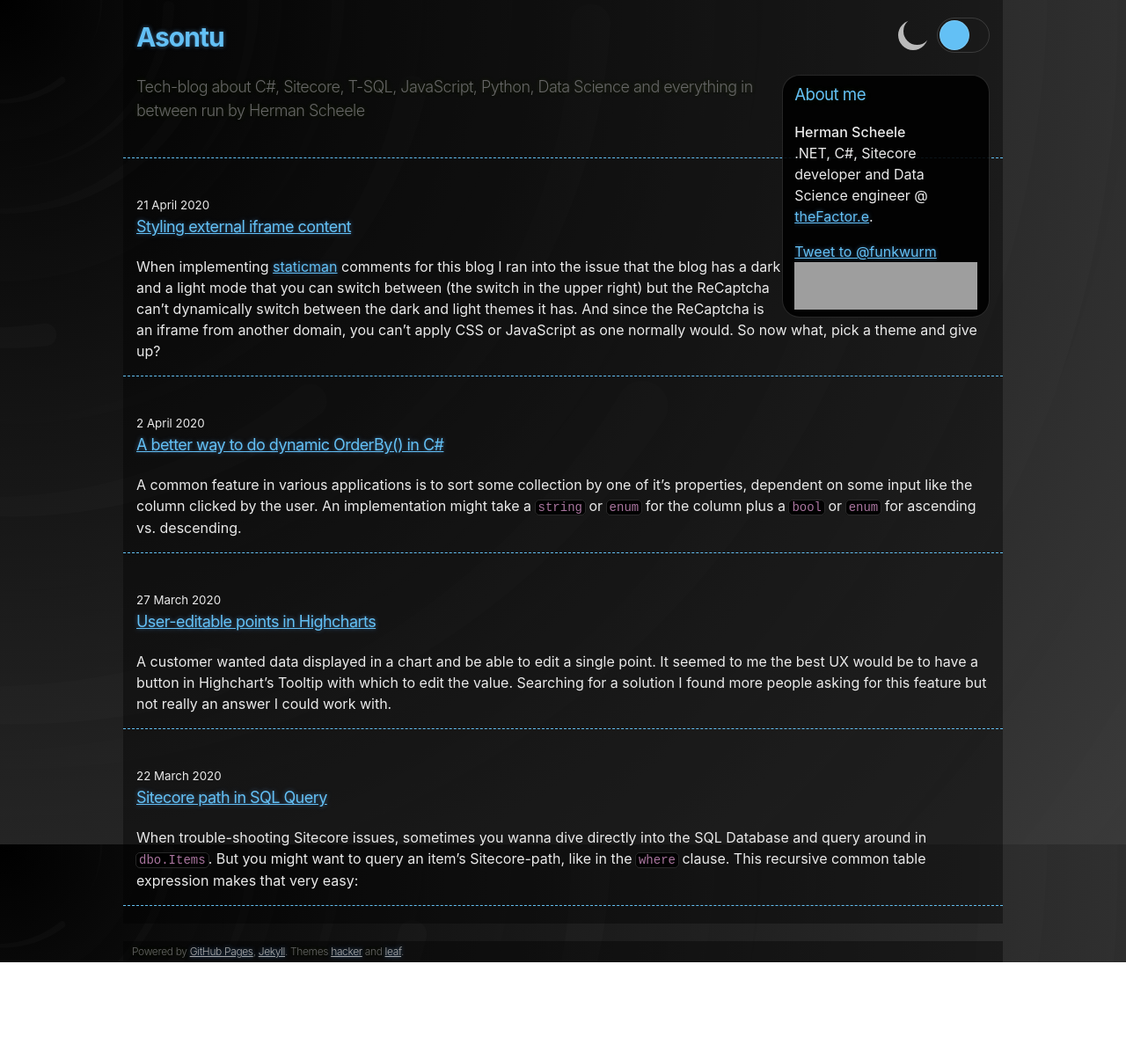
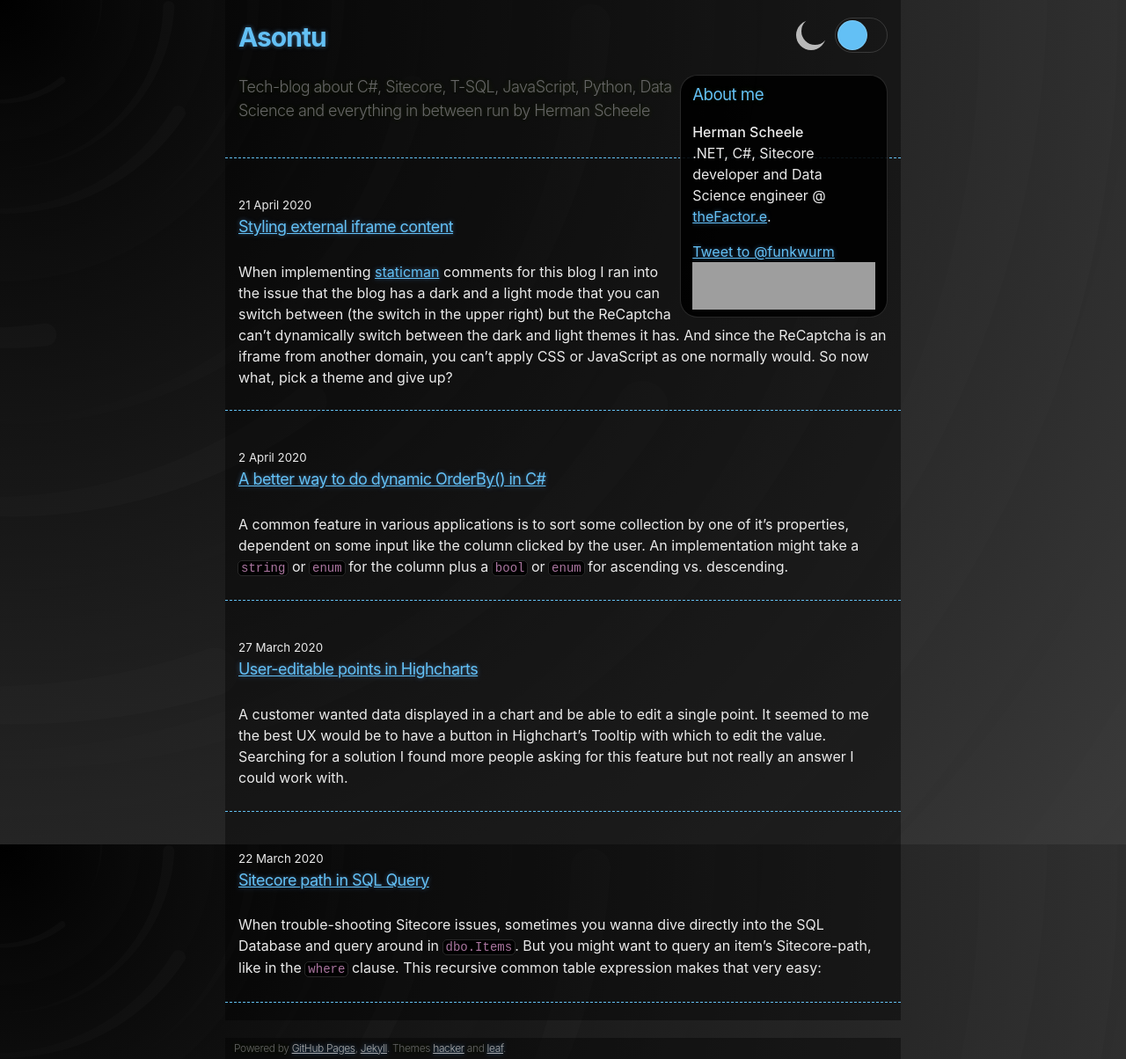
Before and after one commit to asontu/asontu.github.io, a Jekyll site: the page built from index.html, in a window 1280 px wide. Shown: the whole page at 88% size. Built offline with Jekyll 4.4.1, drawn with Linux system fonts in a browser that asks for light colours; comment, search, counter and statistics services are not loaded; before the commit the page ends 1094 px from its top, so only the background shows below that; grey boxes are pictures that could not be loaded.

Commit message:
Tweak styling for better readability

```diff
--- a/_sass/jekyll-theme-hacker.scss
+++ b/_sass/jekyll-theme-hacker.scss
@@ -6,7 +6,7 @@ $invert-foreground: #151515;
 $header: $conifer !default;
 $blockquote-color: $silver-chalice !default;
 $blockquote-border: $dove-grey !default;
-$container-max-width: 1000px;
+$container-max-width: 768px;
 $theme-color: #63c0f5; /* #b5e853; */
 $invert-theme-color: #07c;
 
--- a/assets/css/style.scss
+++ b/assets/css/style.scss
@@ -135,6 +135,10 @@
 			max-height: 0;
 		}
 	}
+}
+
+#main_content p {
+	margin: 1.6em 0;
 }
 
 section.comments {
```
